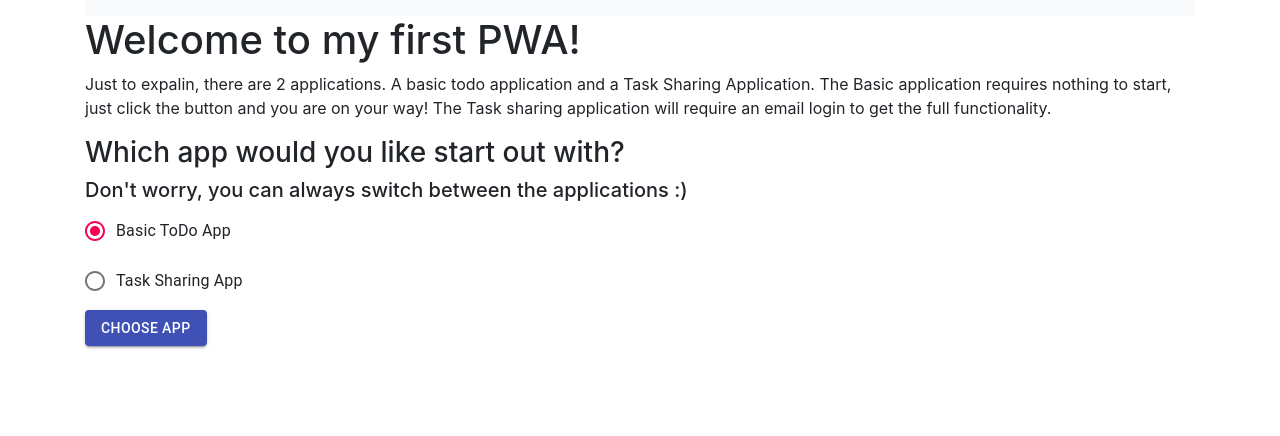
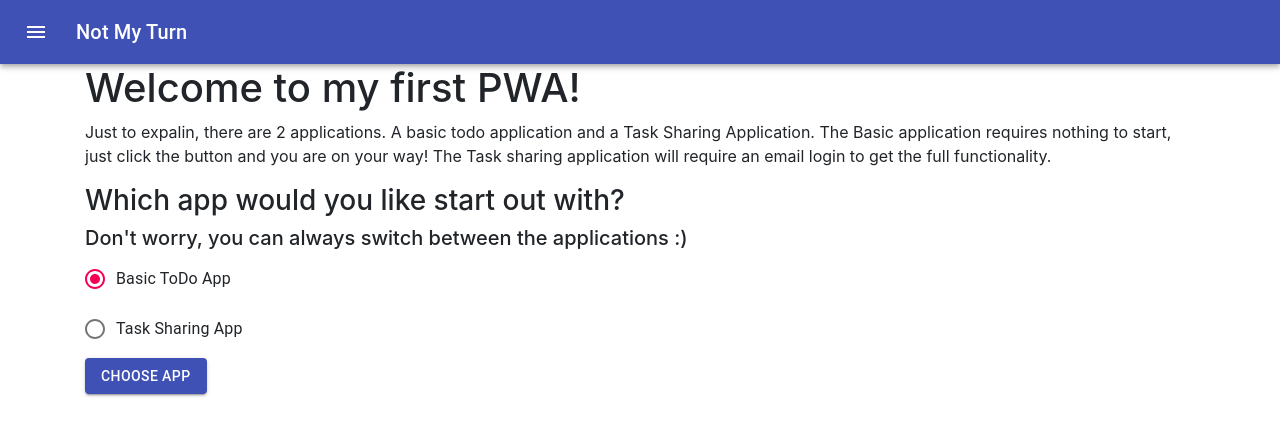
Before and after one commit to NathanWang2/TodoReactExpress, a React (Create React App) app in the folder fe/: page / in a window 1280 px wide. Shown: the top 436 px of the page. Built offline with nearby package versions, Linux system fonts and the light colour scheme.

Commit message:
Added the basic nav bar. Still need to fix it up a little more.

```diff
--- a/fe/package.json
+++ b/fe/package.json
@@ -4,6 +4,7 @@
   "private": true,
   "dependencies": {
     "@material-ui/core": "^4.11.0",
+    "@material-ui/icons": "^4.9.1",
     "@testing-library/jest-dom": "^4.2.4",
     "@testing-library/react": "^9.5.0",
     "@testing-library/user-event": "^7.2.1",
--- a/fe/public/index.html
+++ b/fe/public/index.html
@@ -9,6 +9,7 @@
       name="description"
       content="Web site created using create-react-app"
     />
+    <!-- TODO: Change logo here -->
     <link rel="apple-touch-icon" href="%PUBLIC_URL%/logo192.png" />
     <!--
       manifest.json provides metadata used when your web app is installed on a
@@ -24,7 +25,7 @@
       work correctly both with client-side routing and a non-root public URL.
       Learn how to configure a non-root public URL by running `npm run build`.
     -->
-    <title>React App</title>
+      <title>Not My Turn</title>
   </head>
   <body>
     <noscript>You need to enable JavaScript to run this app.</noscript>
--- a/fe/src/App.js
+++ b/fe/src/App.js
@@ -7,13 +7,13 @@ import EditTodo from "./components/edit-todo.component";
 import CreateTodo from "./components/create-todo.component";
 import NavBar from "./components/nav/nav-bar.component.js";
 import AppSwitch from "./components/appSwitch/app-switch.component.js";
-import ShareTaskApp from './components/shareTaskApp/share-task-app.component';
+import ShareTaskApp from "./components/shareTaskApp/share-task-app.component";
 
 function App() {
 	return (
 		<Router>
+			<NavBar />
 			<div className="container">
-				<NavBar />
 				<Switch>
 					<Route path="/" exact>
 						<AppSwitch />
--- a/fe/src/components/nav/nav-bar.component.js
+++ b/fe/src/components/nav/nav-bar.component.js
@@ -1,26 +1,89 @@
 import React from "react";
-import { Link } from "react-router-dom";
+
+import { makeStyles } from "@material-ui/core/styles";
+import {
+	AppBar,
+	Toolbar,
+	Typography,
+	Button,
+	IconButton,
+	Link,
+	Menu,
+	MenuItem,
+} from "@material-ui/core";
+import MenuIcon from "@material-ui/icons/Menu";
+
+const useStyles = makeStyles((theme) => ({
+	root: {
+		flexGrow: 1,
+	},
+	menuButton: {
+		marginRight: theme.spacing(2),
+	},
+	title: {
+		flexGrow: 1,
+	},
+	linkHover: {
+		"&:hover": {
+			// Secondary color
+			color: "#ff4081",
+		},
+	},
+}));
 
 export default function NavBar() {
+	const classes = useStyles();
+
+	const [anchorEl, setAnchorEl] = React.useState(null);
+	const handleClick = (event) => {
+		setAnchorEl(event.currentTarget);
+	};
+
+	const handleClose = () => {
+		setAnchorEl(null);
+	};
+
 	return (
-		<nav className="navbar navbar-expand-lg navbar-light bg-light">
-			{/* <Link to="/" className="navbar-brand">
-				Todo App
-			</Link>
-			<div className="collpase navbar-collapse">
-				<ul className="navbar-nav mr-auto">
-					<li className="navbar-item">
-						<Link to="/" className="nav-link">
-							Todos
+		<div className={classes.root}>
+			<AppBar position="static">
+				<Toolbar>
+					<IconButton
+						edge="start"
+						className={classes.menuButton}
+						color="inherit"
+						aria-label="menu"
+					>
+						<MenuIcon onClick={handleClick} />
+						<Menu
+							id="simple-menu"
+							anchorEl={anchorEl}
+							keepMounted
+							open={Boolean(anchorEl)}
+							onClose={handleClose}
+						>
+							<MenuItem onClick={handleClose}>Random</MenuItem>
+							<MenuItem onClick={handleClose}>
+								Another Entry
+							</MenuItem>
+							<MenuItem onClick={handleClose}>Logout</MenuItem>
+						</Menu>
+					</IconButton>
+					<Typography variant="h6" className={classes.title}>
+						<Link
+							href="/"
+							color="inherit"
+							className={classes.linkHover}
+						>
+							Not My Turn
 						</Link>
-					</li>
-					<li className="navbar-item">
-						<Link to="/create" className="nav-link">
-							Create Todo
-						</Link>
-					</li>
-				</ul>
-			</div> */}
-		</nav>
+					</Typography>
+					{/* <Button color="inherit">
+						<Typography variant="h6" className={classes.title}>
+							Login
+						</Typography>
+					</Button> */}
+				</Toolbar>
+			</AppBar>
+		</div>
 	);
 }
--- a/fe/src/index.js
+++ b/fe/src/index.js
@@ -2,12 +2,20 @@ import React from "react";
 import ReactDOM from "react-dom";
 import "./index.css";
 import App from "./App";
+
+import { ThemeProvider } from "@material-ui/core";
+import { lightTheme } from "./themes/light";
+import { darkTheme } from "./themes/dark";
+
 import * as serviceWorker from "./serviceWorker";
 
 ReactDOM.render(
 	<React.StrictMode>
-		<App />
+		<ThemeProvider theme={lightTheme}>
+			<App />
+		</ThemeProvider>
 	</React.StrictMode>,
+
 	document.getElementById("root")
 );
 
--- /dev/null
+++ b/fe/src/themes/dark.js
@@ -0,0 +1,7 @@
+import { createMuiTheme } from "@material-ui/core";
+
+export const darkTheme = createMuiTheme({
+	palette: {
+		type: "dark",
+	},
+});
--- /dev/null
+++ b/fe/src/themes/light.js
@@ -0,0 +1,14 @@
+import { createMuiTheme } from "@material-ui/core/styles";
+import { purple } from "@material-ui/core/colors";
+
+// https://material-ui.com/customization/default-theme/?expand-path=$.palette
+// https://www.youtube.com/watch?v=Q4o0GmfNpJc
+export const lightTheme = createMuiTheme({
+	palette: {
+		type: "light",
+		// primary: {
+		// Purple and green play nicely together.
+		// main: purple[500],
+		// },
+	},
+});
```
Also changed, not shown: 1 other file (tests, documents, lock files or other folders).
